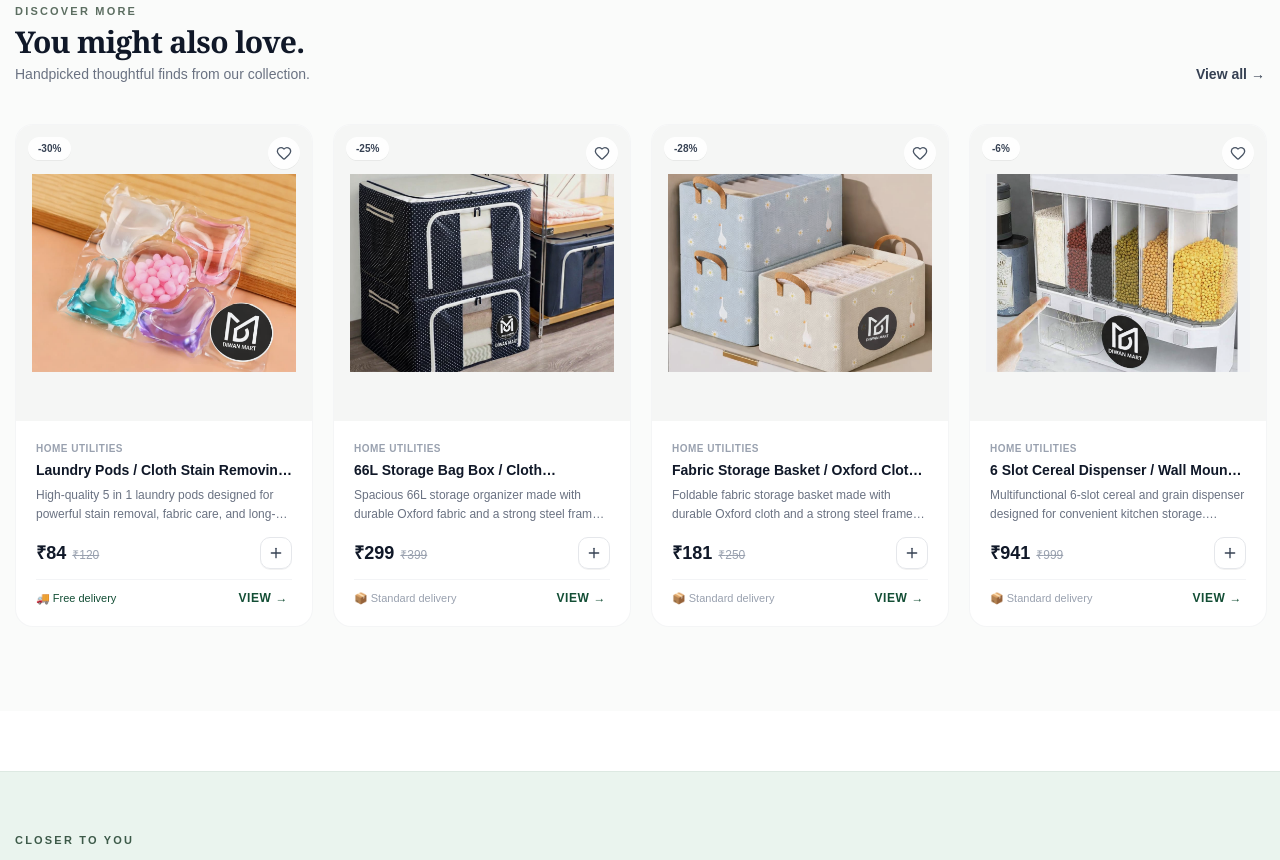
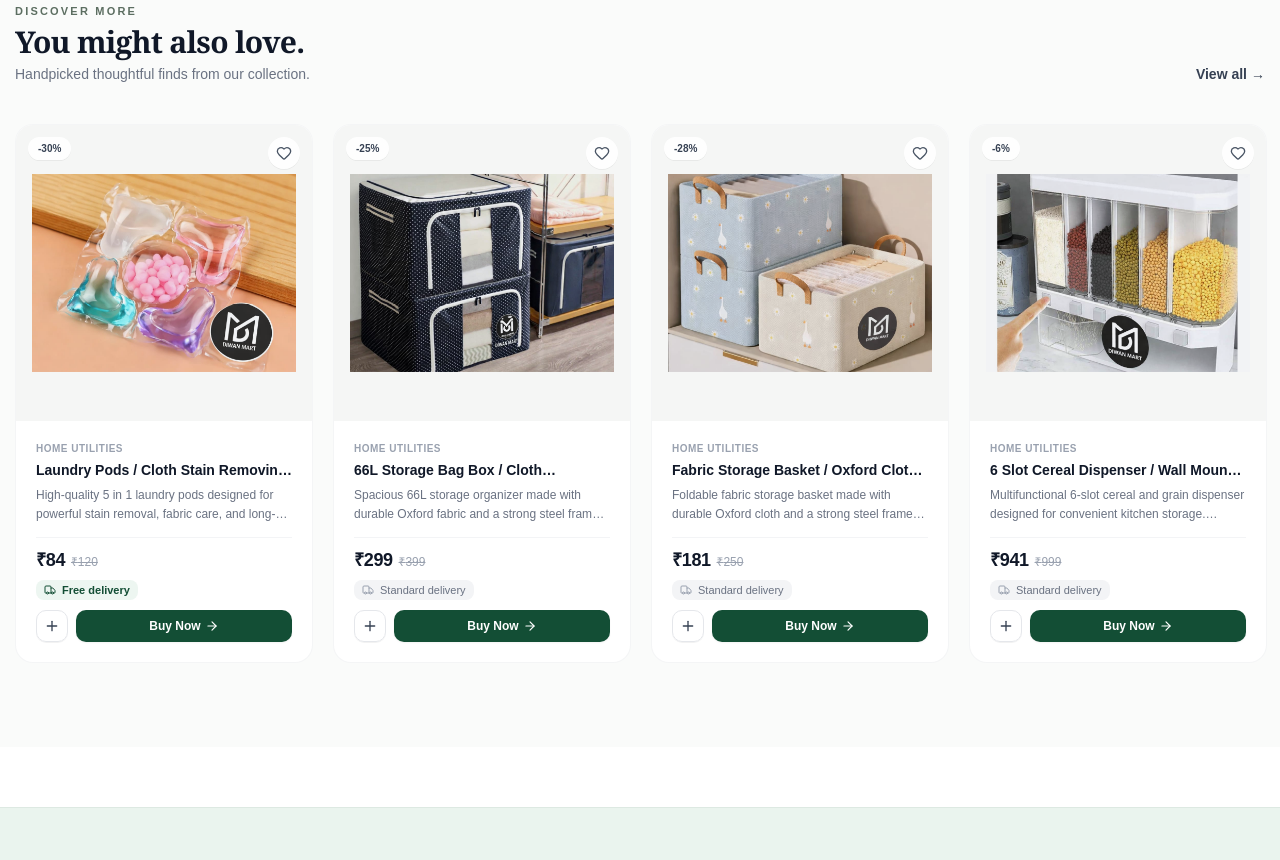
Before and after one commit to abdhakeemabd/eacyclic-frontend, a React (Vite) app: page /product-view/76 in a window 1280 px wide. Shown: the part 1560-2420 px from the top of the page. Built offline with nearby package versions, Linux system fonts and the light colour scheme; no server answers.

Commit message:
feat: add comprehensive products, related-product, and home-product components

```diff
--- a/src/component/home-product.jsx
+++ b/src/component/home-product.jsx
@@ -1,8 +1,9 @@
 import React, { useState, useMemo } from 'react';
 import { Link, useNavigate } from 'react-router-dom';
-import { Heart, Plus, Sparkles } from 'lucide-react';
+import { Heart, Plus, Sparkles, Truck, ArrowRight } from 'lucide-react';
 import { useProducts } from '../context/ProductContext';
 import { useCart } from '../context/CartContext';
+import { getProductVariants } from '../utils/variantUtils';
 import QuickViewModal from './QuickViewModal';
 import ImageLoader from './image-loader';
 import ProductSkeleton from './product-skeleton';
@@ -56,6 +57,18 @@ export default function HomeProduct() {
 
   const handleGoToProductDetails = (item) => {
     navigate(`/product-view/${item.id}`, { state: { product: item } });
+  };
+
+  const handleBuyNow = (e, item) => {
+    e.preventDefault();
+    e.stopPropagation();
+    const { sizes, colors } = getProductVariants(item);
+    if ((sizes && sizes.length > 0) || (colors && colors.length > 0)) {
+      setSelectedProduct(item);
+      setIsModalOpen(true);
+      return;
+    }
+    navigate('/checkout', { state: { product: item, quantity: 1 } });
   };
 
   const badgeLabels = ['Best seller', 'Everyday essential', 'Popular pick', 'New arrival', 'Top rated', 'Staff pick'];
@@ -197,6 +210,7 @@ export default function HomeProduct() {
                     {/* Content Area */}
                     <div className="p-3 sm:p-4 md:p-5 flex flex-col flex-1 justify-between">
                       <div>
+                        {/* Top Category */}
                         <div className="text-[10px] font-semibold text-gray-400 tracking-wider uppercase mb-1 truncate">
                           {category}
                         </div>
@@ -209,11 +223,11 @@ export default function HomeProduct() {
                         </h3>
                       </div>
 
-                      {/* Price & Action Row */}
-                      <div>
-                        <div className="flex items-center justify-between gap-1.5">
-                          <div className="flex flex-wrap items-baseline gap-x-1.5 gap-y-0.5 min-w-0 flex-1">
-                            <span className="text-sm sm:text-base md:text-lg font-bold text-gray-900 whitespace-nowrap">
+                      {/* Price, Free Delivery & Actions */}
+                      <div className="mt-auto pt-2 border-t border-gray-100">
+                        {/* Price Row */}
+                        <div className="flex items-baseline gap-1.5 flex-wrap">
+                          <span className="text-sm sm:text-base md:text-lg font-black text-gray-900 tracking-tight whitespace-nowrap">
                             ₹{Math.round(Number(price) || 0).toLocaleString('en-IN')}
                           </span>
                           {oldPrice && (
@@ -223,21 +237,40 @@ export default function HomeProduct() {
                           )}
                         </div>
 
+                        {/* Free Delivery on ONE LINE below price */}
+                        <div className="mt-1.5 mb-2.5 flex items-center">
+                          {item.freeShipping !== false ? (
+                            <span className="inline-flex items-center gap-1.5 text-[10px] sm:text-[11px] font-semibold text-[#134e35] bg-[#edf6f1] px-2 py-0.5 rounded-md whitespace-nowrap">
+                              <Truck className="w-3 h-3 text-[#134e35] shrink-0" />
+                              <span>Free delivery</span>
+                            </span>
+                          ) : (
+                            <span className="inline-flex items-center gap-1.5 text-[10px] sm:text-[11px] font-medium text-gray-500 bg-gray-100 px-2 py-0.5 rounded-md whitespace-nowrap">
+                              <Truck className="w-3 h-3 text-gray-400 shrink-0" />
+                              <span>Standard delivery</span>
+                            </span>
+                          )}
+                        </div>
+
+                        {/* Actions on ONE line: Add to Cart (+) & Buy Now */}
+                        <div className="flex items-center gap-1.5 sm:gap-2">
                           <button
                             onClick={(e) => handleOpenAddToCartModal(e, item)}
-                            className="shrink-0 w-7 h-7 sm:w-8 sm:h-8 rounded-lg border border-gray-200 hover:border-[#134e35] hover:bg-[#134e35] hover:text-white flex items-center justify-center text-gray-700 transition-all active:scale-95 shadow-2xs cursor-pointer z-10"
-                            title="Add to Cart (Choose Variants)"
+                            className="shrink-0 w-8 h-8 rounded-lg border border-gray-200 hover:border-[#134e35] hover:bg-[#edf6f1] hover:text-[#134e35] flex items-center justify-center text-gray-700 transition-all duration-200 active:scale-95 shadow-2xs cursor-pointer z-10"
+                            title="Add to Cart / Select Options"
                             aria-label={`Add ${title} to Cart`}
                           >
-                            <Plus className="w-3.5 h-3.5 sm:w-4 sm:h-4" />
+                            <Plus className="w-4 h-4" />
+                          </button>
+
+                          <button
+                            onClick={(e) => handleBuyNow(e, item)}
+                            className="flex-1 h-8 px-2.5 rounded-lg bg-[#134e35] hover:bg-[#0c3322] active:bg-[#082216] text-white text-xs font-bold flex items-center justify-center gap-1 shadow-xs hover:shadow-md transition-all duration-200 active:scale-95 cursor-pointer z-10 whitespace-nowrap group/buy"
+                          >
+                            <span>Buy Now</span>
+                            <ArrowRight className="w-3.5 h-3.5 shrink-0 transition-transform duration-200 group-hover/buy:translate-x-0.5" />
                           </button>
                         </div>
-
-                        {item.freeShipping && (
-                          <div className="text-[11px] text-[#134e35] font-medium mt-1.5 flex items-center gap-1 whitespace-nowrap">
-                            <span>🚚 Free delivery</span>
-                          </div>
-                        )}
                       </div>
                     </div>
                   </div>
--- a/src/component/products.jsx
+++ b/src/component/products.jsx
@@ -1,8 +1,9 @@
 import React, { useState, useEffect, useMemo, useRef, useCallback } from 'react';
-import { Search, Heart, Plus, Sparkles, X } from 'lucide-react';
+import { Search, Heart, Plus, Sparkles, X, Truck, ArrowRight } from 'lucide-react';
 import { Link, useLocation, useNavigate } from 'react-router-dom';
 import { useCart } from '../context/CartContext';
 import { useProducts } from '../context/ProductContext';
+import { getProductVariants } from '../utils/variantUtils';
 import ImageLoader from './image-loader';
 import ProductSkeleton from './product-skeleton';
 import QuickViewModal from './QuickViewModal';
@@ -79,6 +80,12 @@ export default function Products() {
   const handleBuyNow = (e, product) => {
     e.preventDefault();
     e.stopPropagation();
+    const { sizes, colors } = getProductVariants(product);
+    if ((sizes && sizes.length > 0) || (colors && colors.length > 0)) {
+      setSelectedProduct(product);
+      setIsModalOpen(true);
+      return;
+    }
     navigate('/checkout', { state: { product, quantity: 1 } });
   };
 
@@ -219,6 +226,7 @@ export default function Products() {
                     {/* Content Details */}
                     <div className="p-3 sm:p-4 md:p-5 flex flex-col flex-1 justify-between">
                       <div>
+                        {/* Top Category */}
                         <div className="text-[10px] font-semibold text-gray-400 tracking-wider uppercase mb-1 truncate">
                           {product.category || 'STORE PICK'}
                         </div>
@@ -231,11 +239,11 @@ export default function Products() {
                         </h3>
                       </div>
 
-                      {/* Price, Action & Buy */}
-                      <div>
-                        <div className="flex items-center justify-between gap-1.5 mb-2.5">
-                          <div className="flex flex-wrap items-baseline gap-x-1.5 gap-y-0.5 min-w-0 flex-1">
-                            <span className="text-sm sm:text-base md:text-lg font-bold text-gray-900 whitespace-nowrap">
+                      {/* Price, Free Delivery & Actions */}
+                      <div className="mt-auto pt-2 border-t border-gray-100">
+                        {/* Price Row */}
+                        <div className="flex items-baseline gap-1.5 flex-wrap">
+                          <span className="text-sm sm:text-base md:text-lg font-black text-gray-900 tracking-tight whitespace-nowrap">
                             ₹{Math.round(Number(price) || 0).toLocaleString('en-IN')}
                           </span>
                           {oldPrice && (
@@ -245,31 +253,38 @@ export default function Products() {
                           )}
                         </div>
 
+                        {/* Free Delivery on ONE LINE below price */}
+                        <div className="mt-1.5 mb-2.5 flex items-center">
+                          {product.freeShipping !== false ? (
+                            <span className="inline-flex items-center gap-1.5 text-[10px] sm:text-[11px] font-semibold text-[#134e35] bg-[#edf6f1] px-2 py-0.5 rounded-md whitespace-nowrap">
+                              <Truck className="w-3 h-3 text-[#134e35] shrink-0" />
+                              <span>Free delivery</span>
+                            </span>
+                          ) : (
+                            <span className="inline-flex items-center gap-1.5 text-[10px] sm:text-[11px] font-medium text-gray-500 bg-gray-100 px-2 py-0.5 rounded-md whitespace-nowrap">
+                              <Truck className="w-3 h-3 text-gray-400 shrink-0" />
+                              <span>Standard delivery</span>
+                            </span>
+                          )}
+                        </div>
+
+                        {/* Actions on ONE line: Add to Cart (+) & Buy Now */}
+                        <div className="flex items-center gap-1.5 sm:gap-2">
                           <button
                             onClick={(e) => handleOpenAddToCartModal(e, product)}
-                            className="shrink-0 w-7 h-7 sm:w-8 sm:h-8 rounded-lg border border-gray-200 hover:border-[#134e35] hover:bg-[#134e35] hover:text-white flex items-center justify-center text-gray-700 transition-all active:scale-95 shadow-2xs cursor-pointer z-10"
-                            title="Add to Cart (Choose Variants)"
+                            className="shrink-0 w-8 h-8 rounded-lg border border-gray-200 hover:border-[#134e35] hover:bg-[#edf6f1] hover:text-[#134e35] flex items-center justify-center text-gray-700 transition-all duration-200 active:scale-95 shadow-2xs cursor-pointer z-10"
+                            title="Add to Cart / Select Options"
                             aria-label={`Add ${title} to Cart`}
                           >
-                            <Plus className="w-3.5 h-3.5 sm:w-4 sm:h-4" />
+                            <Plus className="w-4 h-4" />
                           </button>
-                        </div>
 
-                        <div className="flex items-center justify-between pt-2.5 border-t border-gray-100">
-                          {product.freeShipping ? (
-                            <span className="text-[11px] text-[#134e35] font-medium">
-                              🚚 Free delivery
-                            </span>
-                          ) : (
-                            <span className="text-[11px] text-gray-400 font-medium">
-                              📦 Standard delivery
-                            </span>
-                          )}
                           <button
                             onClick={(e) => handleBuyNow(e, product)}
-                            className="text-xs font-semibold text-[#134e35] hover:text-[#0b2b1d] px-2 py-1 rounded transition-colors uppercase tracking-wider cursor-pointer z-10"
+                            className="flex-1 h-8 px-2.5 rounded-lg bg-[#134e35] hover:bg-[#0c3322] active:bg-[#082216] text-white text-xs font-bold flex items-center justify-center gap-1 shadow-xs hover:shadow-md transition-all duration-200 active:scale-95 cursor-pointer z-10 whitespace-nowrap group/buy"
                           >
-                            Buy →
+                            <span>Buy Now</span>
+                            <ArrowRight className="w-3.5 h-3.5 shrink-0 transition-transform duration-200 group-hover/buy:translate-x-0.5" />
                           </button>
                         </div>
                       </div>
--- a/src/component/related-product.jsx
+++ b/src/component/related-product.jsx
@@ -2,16 +2,18 @@ import React, { useState } from 'react';
 import Slider from "react-slick";
 import "slick-carousel/slick/slick.css";
 import "slick-carousel/slick/slick-theme.css";
-import { Link, useParams } from 'react-router-dom';
-import { Heart, Plus, ArrowRight } from 'lucide-react';
+import { Link, useParams, useNavigate } from 'react-router-dom';
+import { Heart, Plus, ArrowRight, Truck } from 'lucide-react';
 import { useProducts } from '../context/ProductContext';
 import { useCart } from '../context/CartContext';
+import { getProductVariants } from '../utils/variantUtils';
 import ImageLoader from './image-loader';
 import ProductSkeleton from './product-skeleton';
 import QuickViewModal from './QuickViewModal';
 
 export default function RelatedProduct() {
   const { id } = useParams();
+  const navigate = useNavigate();
   const { products, loading } = useProducts();
   const { toggleLike, isLiked } = useCart();
   const [selectedProduct, setSelectedProduct] = useState(null);
@@ -33,6 +35,18 @@ export default function RelatedProduct() {
     e.stopPropagation();
     setSelectedProduct(item);
     setIsModalOpen(true);
+  };
+
+  const handleBuyNow = (e, item) => {
+    e.preventDefault();
+    e.stopPropagation();
+    const { sizes, colors } = getProductVariants(item);
+    if ((sizes && sizes.length > 0) || (colors && colors.length > 0)) {
+      setSelectedProduct(item);
+      setIsModalOpen(true);
+      return;
+    }
+    navigate('/checkout', { state: { product: item, quantity: 1 } });
   };
 
   const settings = {
@@ -142,6 +156,7 @@ export default function RelatedProduct() {
                       {/* Content Details */}
                       <div className="p-4 sm:p-5 flex flex-col flex-1 justify-between">
                         <div>
+                          {/* Top Category */}
                           <div className="text-[10px] font-semibold text-gray-400 tracking-wider uppercase mb-1 truncate">
                             {category}
                           </div>
@@ -161,11 +176,11 @@ export default function RelatedProduct() {
                           )}
                         </div>
 
-                        {/* Price & Action Row */}
-                        <div>
-                          <div className="flex items-center justify-between gap-1.5 mb-2.5">
-                            <div className="flex flex-wrap items-baseline gap-x-1.5 gap-y-0.5 min-w-0 flex-1">
-                              <span className="text-sm sm:text-base md:text-lg font-bold text-gray-900 whitespace-nowrap">
+                        {/* Price, Free Delivery & Actions */}
+                        <div className="mt-auto pt-2 border-t border-gray-100">
+                          {/* Price Row */}
+                          <div className="flex items-baseline gap-1.5 flex-wrap">
+                            <span className="text-sm sm:text-base md:text-lg font-black text-gray-900 tracking-tight whitespace-nowrap">
                               ₹{Math.round(Number(price) || 0).toLocaleString('en-IN')}
                             </span>
                             {oldPrice && (
@@ -175,33 +190,39 @@ export default function RelatedProduct() {
                             )}
                           </div>
 
+                          {/* Free Delivery on ONE LINE below price */}
+                          <div className="mt-1.5 mb-2.5 flex items-center">
+                            {item.freeShipping !== false ? (
+                              <span className="inline-flex items-center gap-1.5 text-[10px] sm:text-[11px] font-semibold text-[#134e35] bg-[#edf6f1] px-2 py-0.5 rounded-md whitespace-nowrap">
+                                <Truck className="w-3 h-3 text-[#134e35] shrink-0" />
+                                <span>Free delivery</span>
+                              </span>
+                            ) : (
+                              <span className="inline-flex items-center gap-1.5 text-[10px] sm:text-[11px] font-medium text-gray-500 bg-gray-100 px-2 py-0.5 rounded-md whitespace-nowrap">
+                                <Truck className="w-3 h-3 text-gray-400 shrink-0" />
+                                <span>Standard delivery</span>
+                              </span>
+                            )}
+                          </div>
+
+                          {/* Actions on ONE line: Add to Cart (+) & Buy Now */}
+                          <div className="flex items-center gap-1.5 sm:gap-2">
                             <button
                               onClick={(e) => handleOpenQuickView(e, item)}
-                              className="shrink-0 w-7 h-7 sm:w-8 sm:h-8 rounded-lg border border-gray-200 hover:border-[#134e35] hover:bg-[#134e35] hover:text-white flex items-center justify-center text-gray-700 transition-all active:scale-95 shadow-2xs cursor-pointer"
-                              title="Quick View"
-                              aria-label={`Quick view ${title}`}
+                              className="shrink-0 w-8 h-8 rounded-lg border border-gray-200 hover:border-[#134e35] hover:bg-[#edf6f1] hover:text-[#134e35] flex items-center justify-center text-gray-700 transition-all duration-200 active:scale-95 shadow-2xs cursor-pointer z-10"
+                              title="Add to Cart / Select Options"
+                              aria-label={`Add ${title} to Cart`}
                             >
-                              <Plus className="w-3.5 h-3.5 sm:w-4 sm:h-4" />
+                              <Plus className="w-4 h-4" />
                             </button>
-                          </div>
 
-                          <div className="flex items-center justify-between pt-2.5 border-t border-gray-100">
-                            {item.freeShipping ? (
-                              <span className="text-[11px] text-[#134e35] font-medium">
-                                🚚 Free delivery
-                              </span>
-                            ) : (
-                              <span className="text-[11px] text-gray-400 font-medium">
-                                📦 Standard delivery
-                              </span>
-                            )}
-                            <Link
-                              to={`/product-view/${item.id}`}
-                              state={{ product: item }}
-                              className="text-xs font-semibold text-[#134e35] hover:text-[#0b2b1d] px-1 transition-colors uppercase tracking-wider"
+                            <button
+                              onClick={(e) => handleBuyNow(e, item)}
+                              className="flex-1 h-8 px-2.5 rounded-lg bg-[#134e35] hover:bg-[#0c3322] active:bg-[#082216] text-white text-xs font-bold flex items-center justify-center gap-1 shadow-xs hover:shadow-md transition-all duration-200 active:scale-95 cursor-pointer z-10 whitespace-nowrap group/buy"
                             >
-                              View →
-                            </Link>
+                              <span>Buy Now</span>
+                              <ArrowRight className="w-3.5 h-3.5 shrink-0 transition-transform duration-200 group-hover/buy:translate-x-0.5" />
+                            </button>
                           </div>
                         </div>
 
```
Lines whose indentation alone changed are shown as unchanged.
